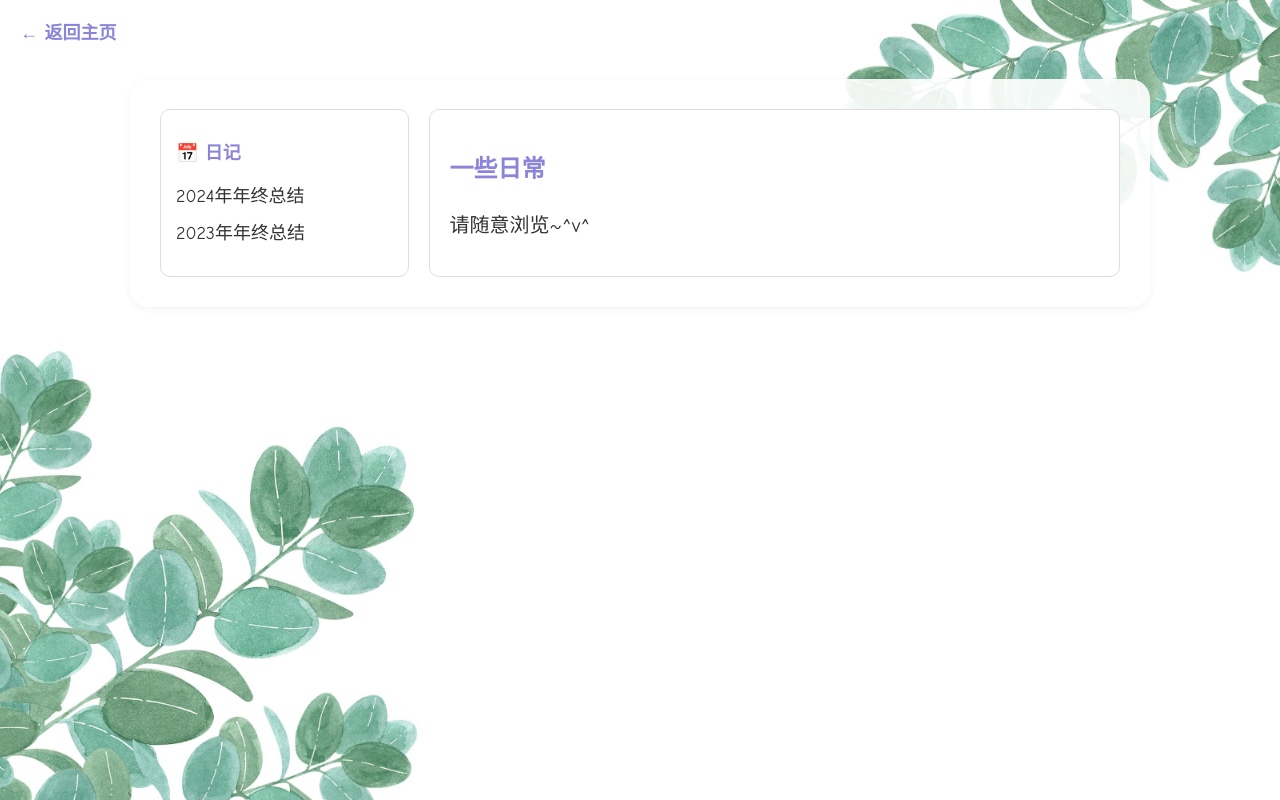
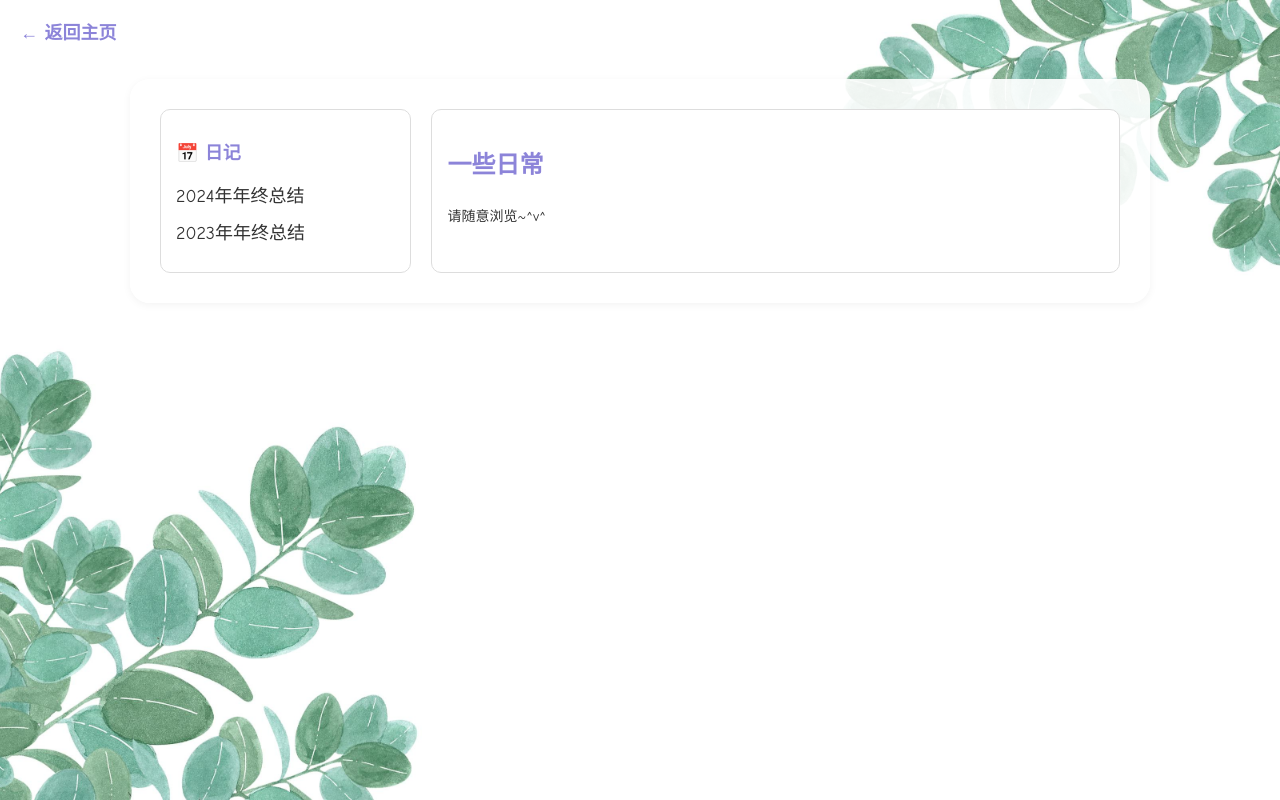
Before and after one commit to bakurobingi/bakurobingi.github.io, a plain HTML site: page diary.html in a window 1280 px wide. Drawn offline with Linux system fonts and the light colour scheme.

Commit message:
Update style.css

```diff
--- a/style.css
+++ b/style.css
@@ -58,7 +58,7 @@ p,li,a { font-size:inherit;}
 .diary-nav li{margin:8px 0;}
 .diary-nav a{color:#333;text-decoration:none;}
 .diary-nav a:hover{color:var(--main-color);}
-.diary-content{font-size:20px;flex:3;background:#fff;padding:20px;border-radius:10px;border:1px solid #ddd;}
+.diary-content{font-size:16px;flex:3;background:#fff;padding:20px;border-radius:10px;border:1px solid #ddd;}
 .diary-content *{box-sizing:border-box;}
 .diary-content img,.diary-content video,.diary-content canvas{
   max-width:100%!important;height:auto!important;display:block;margin:12px auto;border-radius:8px;box-shadow:0 2px 8px rgba(0,0,0,.06);
@@ -68,14 +68,14 @@ p,li,a { font-size:inherit;}
 .diary-content {
   flex:3;
   background:#fff;
-  padding:20px;
+  padding:16px;
   border-radius:10px;
   border:1px solid #ddd;
   overflow-wrap:anywhere;
   word-break:break-word;
 
   /* 👇 新增：正文整体字号 */
-  font-size:18px;
+  font-size:16px;
   line-height:1.8; /* 行距可以顺便调大一点，阅读更舒服 */
 }
 
@@ -192,7 +192,7 @@ html {
 /* 2) 统一日记正文字号（无视粘贴进来的乱字号） */
 .diary-content,
 .diary-content * {
-  font-size: 20px !important;     /* 你要的 20px */
+  font-size: 14px !important;
   font-family: inherit !important;
   line-height: 1.8 !important;
 }
```
